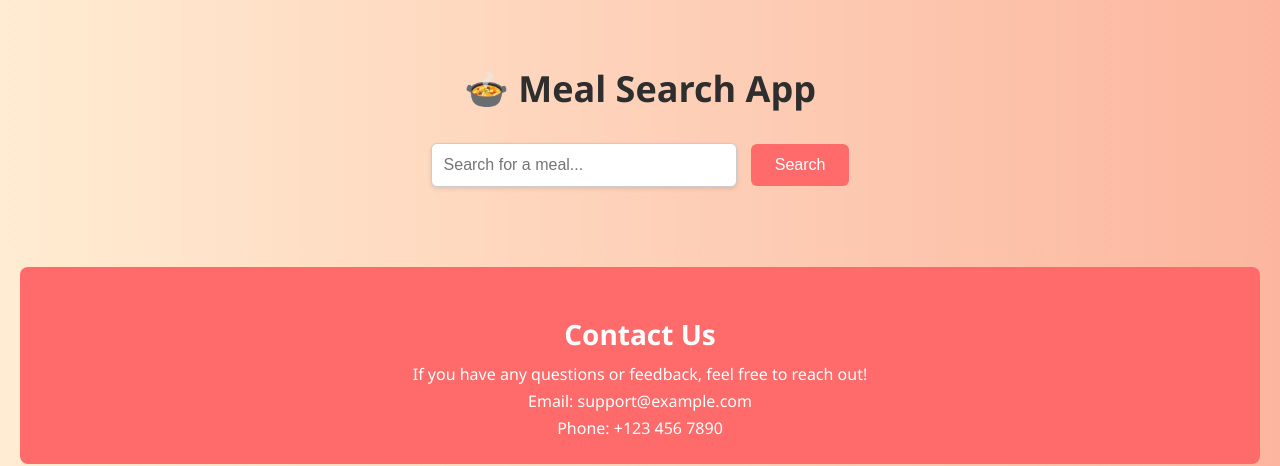
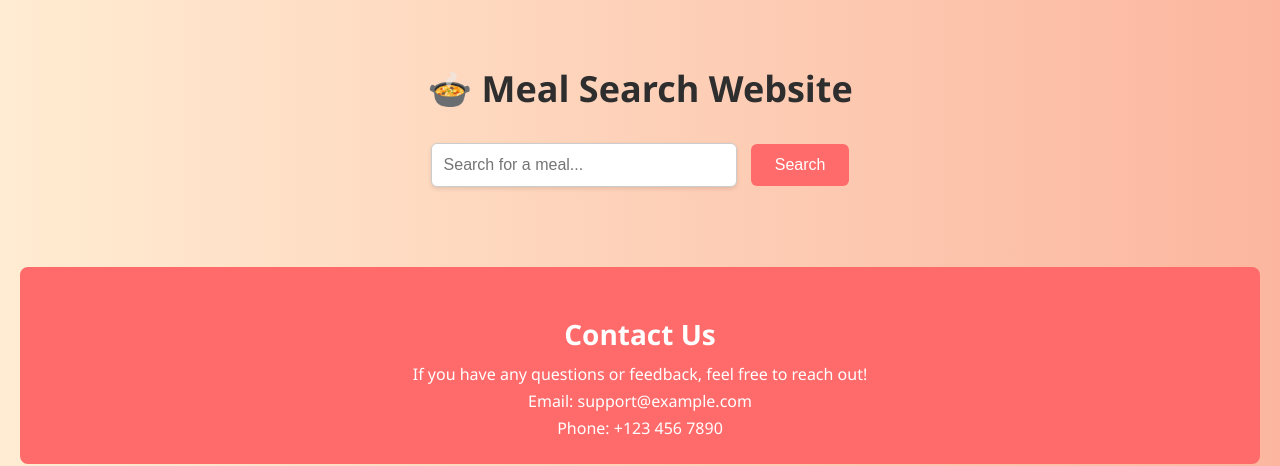
Before and after one commit to Shabbeer26/food, a plain HTML site: page index.html in a window 1280 px wide. Shown: the top 466 px of the page. Drawn offline with Linux system fonts and the light colour scheme.

Commit message:
Update index.html

```diff
--- a/index.html
+++ b/index.html
@@ -2,7 +2,7 @@
 <html lang="en">
 <head>
   <meta charset="UTF-8">
-  <title>🍲 Meal Search App</title>
+  <title>🍲 Meal Search Website</title>
   <link href="https://cdnjs.cloudflare.com/ajax/libs/font-awesome/6.0.0-beta3/css/all.min.css" rel="stylesheet">
   <style>
     body{
@@ -89,7 +89,7 @@
   </style>
 </head>
 <body>
-  <h1>🍲 Meal Search App</h1>
+  <h1>🍲 Meal Search Website</h1>
   <input type="text" id="mealInput" placeholder="Search for a meal...">
   <button onclick="searchMeal()">Search</button>
   <div id="meal"></div>
```
